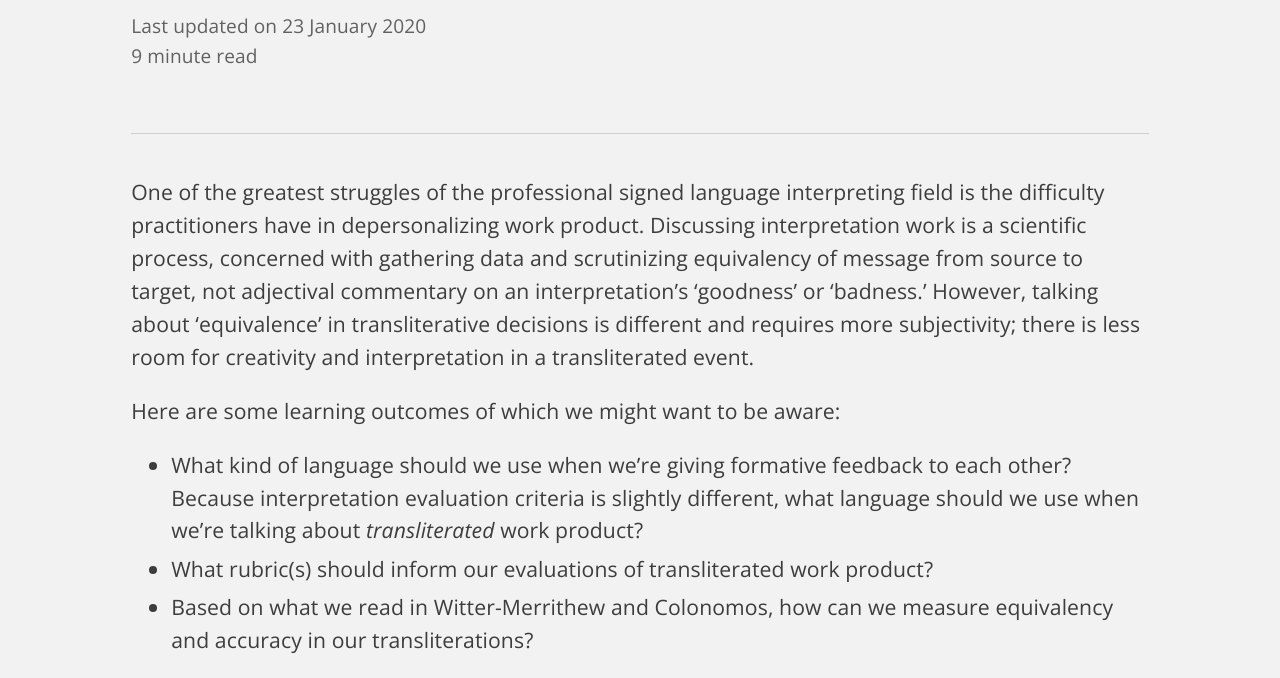
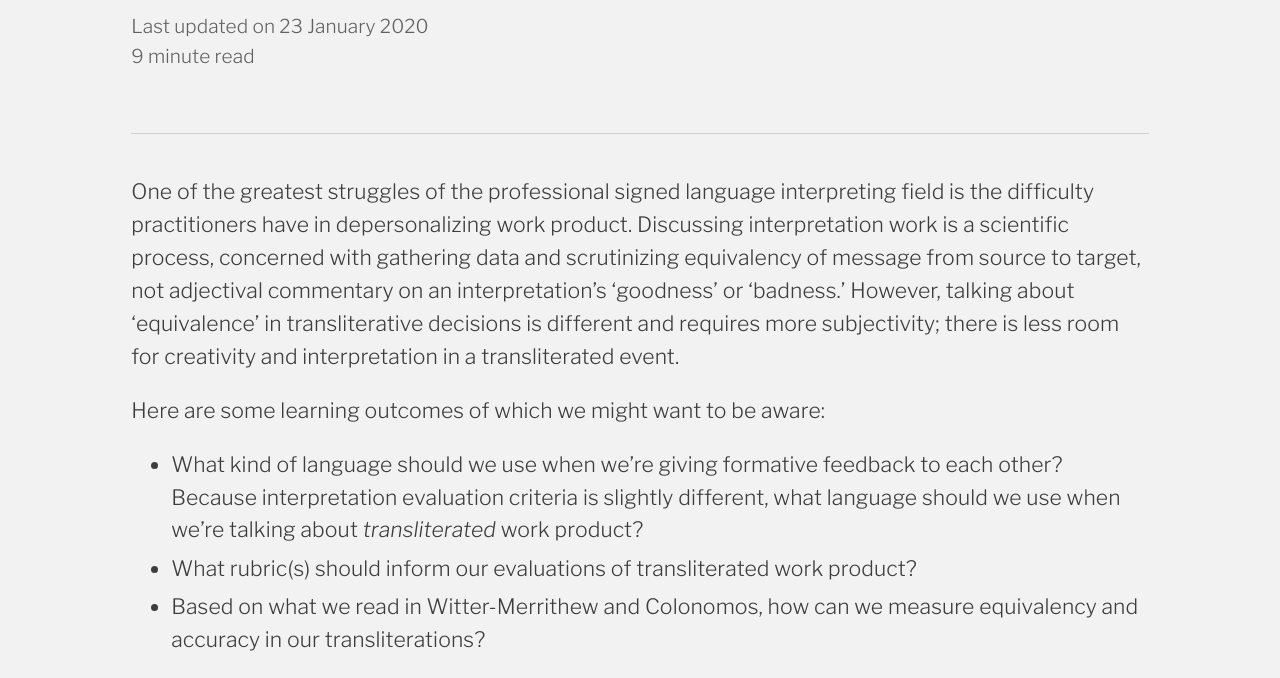
Before and after one commit to intrpr/intrpr-v7, a plain HTML site: page test-flex-04-class-unit.html in a window 1280 px wide. Shown: the part 644-1322 px from the top of the page. Drawn offline with nearby package versions, Linux system fonts and the light colour scheme.

Commit message:
Update test-02.css

```diff
--- a/css/test-02.css
+++ b/css/test-02.css
@@ -1,4 +1,5 @@
-@import url('https://fonts.googleapis.com/css2?family=Open+Sans:ital,wght@0,300;0,600;1,300;1,600&display=swap');
+@import url('https://fonts.googleapis.com/css2?family=Libre+Franklin:ital,wght@0,300;0,800;1,300&display=swap');
+
 
 
 
@@ -46,7 +47,7 @@
     --breakpoint-md: 768px;
     --breakpoint-lg: 992px;
     --breakpoint-xl: 1200px;
-    --font-family-sans-serif: "Open Sans", -apple-system, BlinkMacSystemFont, "Segoe UI", Roboto, "Helvetica Neue", Arial, "Open Sans", sans-serif, "Apple Color Emoji", "Segoe UI Emoji", "Segoe UI Symbol", "Noto Color Emoji";
+    --font-family-sans-serif: "Libre Franklin", -apple-system, BlinkMacSystemFont, "Segoe UI", Roboto, "Helvetica Neue", Arial, "Libre Franklin", sans-serif, "Apple Color Emoji", "Segoe UI Emoji", "Segoe UI Symbol", "Noto Color Emoji";
     --font-family-monospace: SFMono-Regular, Menlo, Monaco, Consolas, "Liberation Mono", "Courier New", monospace
 }
 
@@ -179,7 +180,7 @@ a, a:active, a:visited { color: var(--link-color); }
 a:hover { color: rgba(0,60,126,1); }
 
 body {
-    font-family: "Open Sans", -apple-system, BlinkMacSystemFont, Segoe UI, Roboto, Oxygen, Inter, Cantarell, Fira Sans, Droid Sans, Helvetica Neue, Helvetica, Arial, "sans-serif";
+    font-family: "Libre Franklin", -apple-system, BlinkMacSystemFont, Segoe UI, Roboto, Oxygen, Inter, Cantarell, Fira Sans, Droid Sans, Helvetica Neue, Helvetica, Arial, "sans-serif";
     font-size: calc( 14px + (26 - 14) * ((100vw - 500px) / 1500));
     font-size: 1.325rem;
     line-height: 1.55;
```
